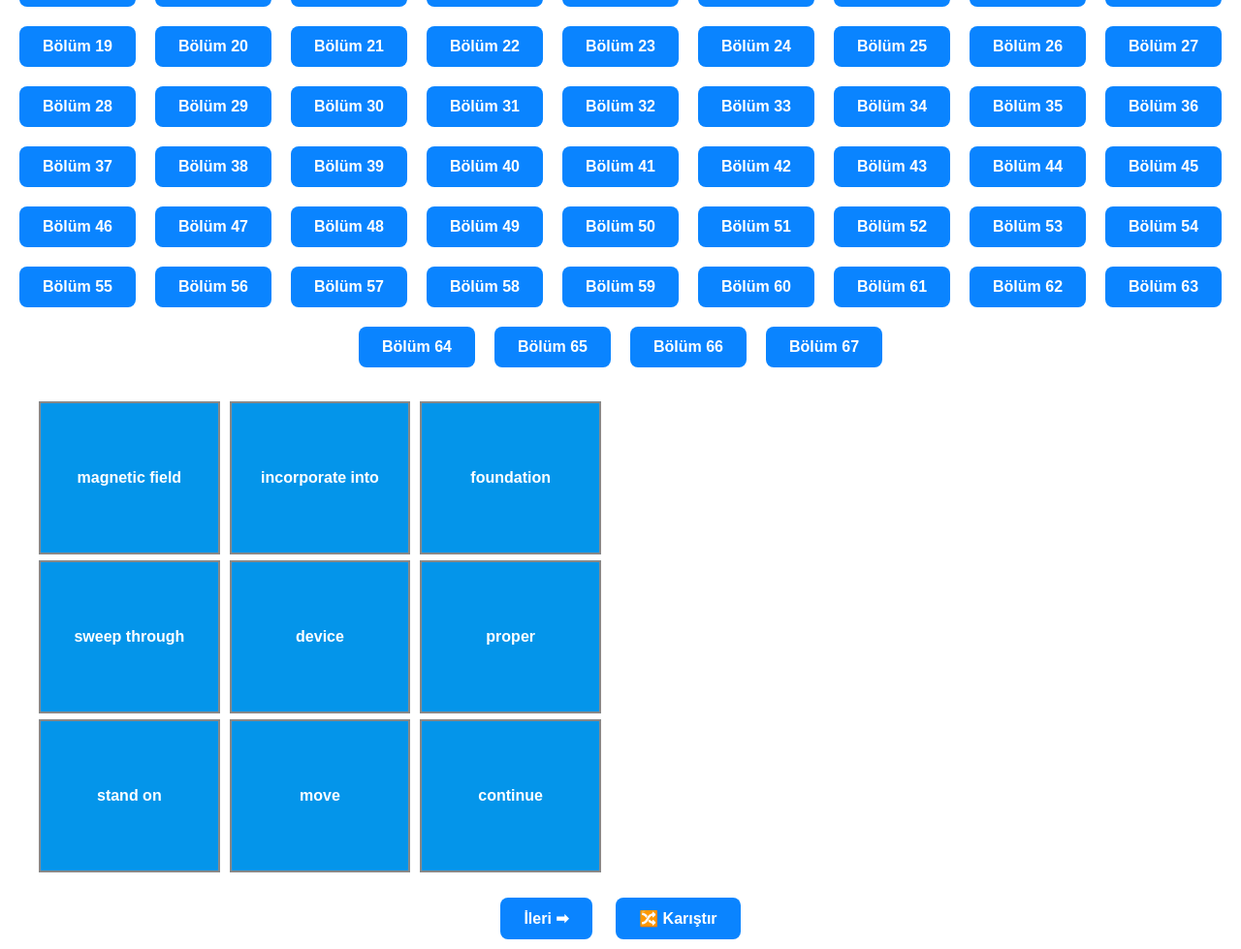
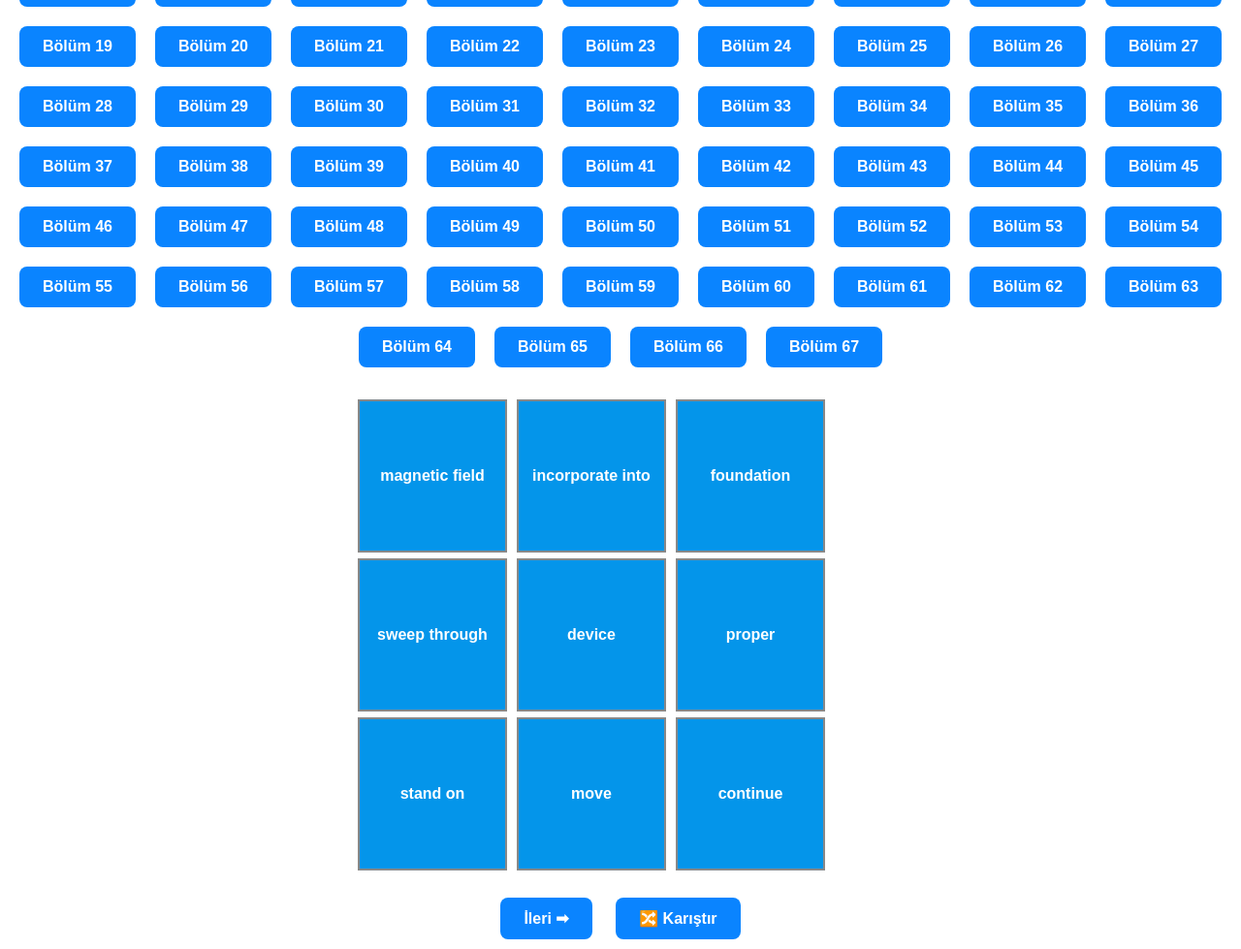
Before and after one commit to ogurgen25/kelime_test, a plain HTML site: page index.html in a window 1280 px wide. Shown: the whole page at 97% size. Drawn offline with Linux system fonts and the light colour scheme.

Commit message:
Update index.html

```diff
--- a/index.html
+++ b/index.html
@@ -24,12 +24,12 @@
       width: 100%;
       max-width: 1200px;
     }
-    .grid {
-      display: grid;
-      grid-template-columns: repeat(3, 1fr);
-      gap: 10px;
-      flex: 1;
-    }
+     .grid {
+  display: grid;
+  grid-template-columns: repeat(3, 1fr);
+  gap: 10px;
+  place-items: center;
+}
     .card {
       background-color: rgba(4, 149, 234, 1);
       color: white;
```
